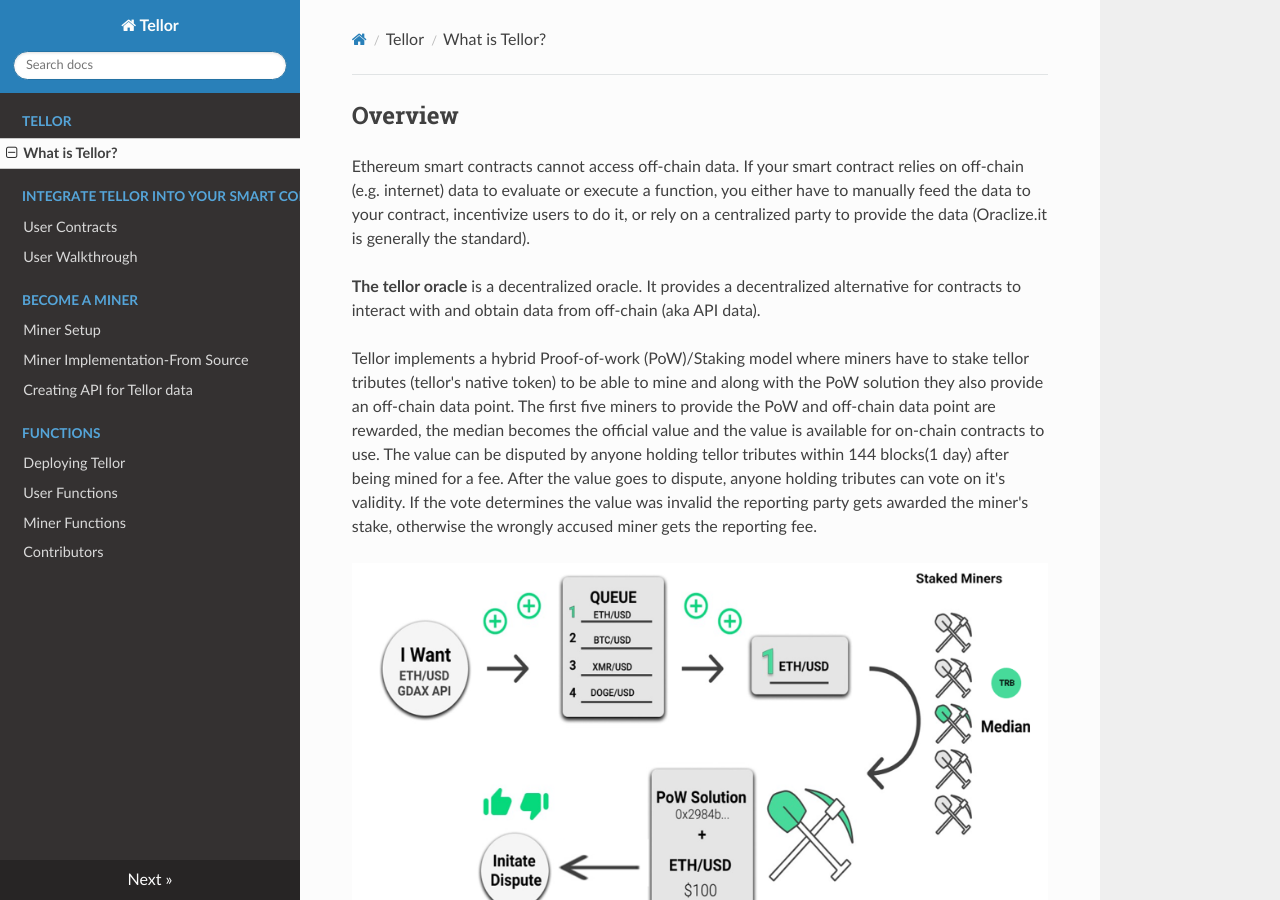
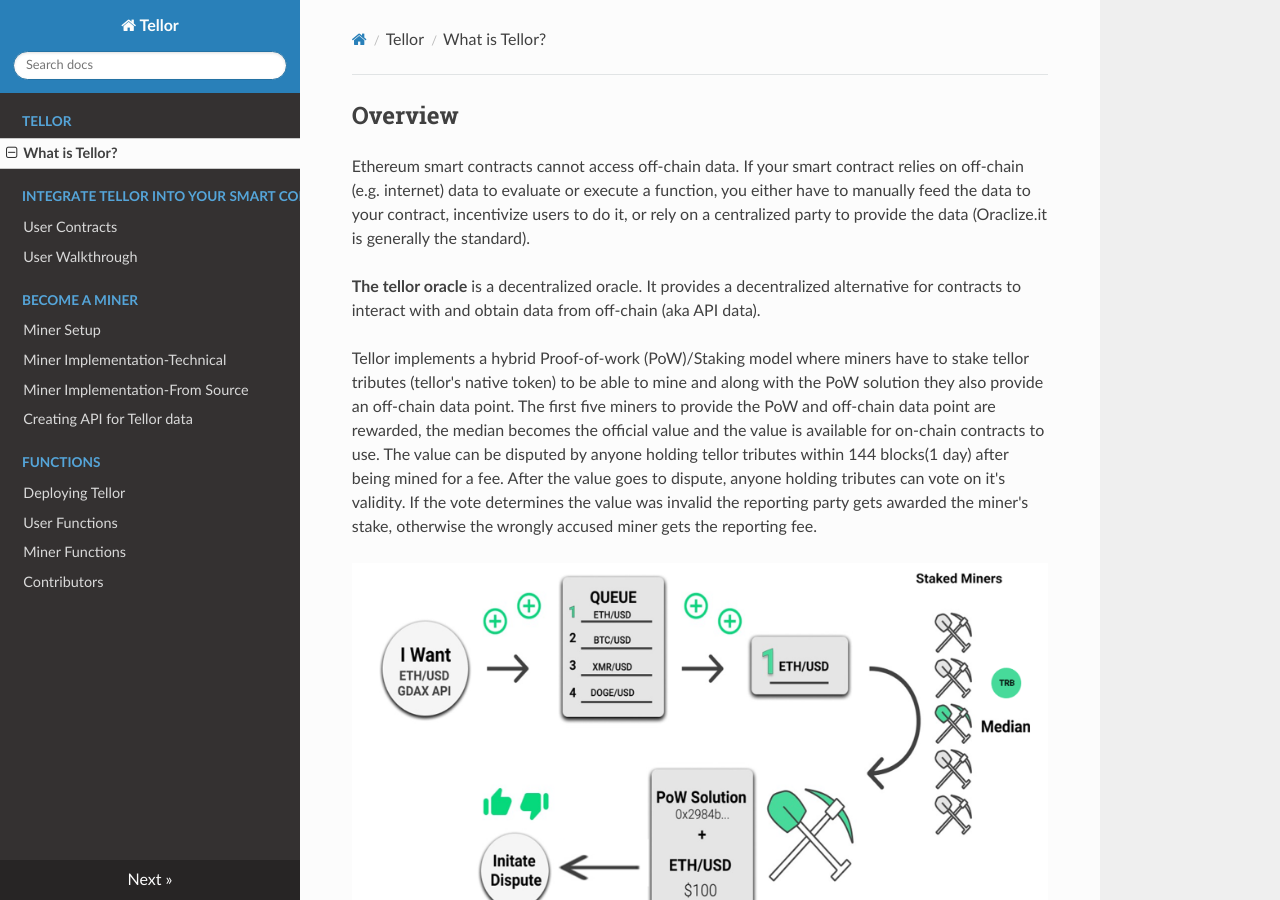
Before and after one commit to tellor-io/TellorDocumentation, an MkDocs documentation site: the page built from docs/index.md, in a window 1280 px wide and 900 px high. Built offline with MkDocs 1.6.1, drawn with Linux system fonts in a browser that asks for light colours; nearby versions of some CDN libraries; a script that is not in the unit is left out.

Commit message:
Revert "menu update"
This reverts commit bbbc06651c56ae03c76b0987b9e83df430647431.

resolved

```diff
--- a/mkdocs.yml
+++ b/mkdocs.yml
@@ -16,6 +16,8 @@ nav:
 - Become a Miner:
       - 'Miner Setup': 'MinerSetup.md'
       #- 'Miner Implementation-Technical':  'MinerSetupTechnical.md'
+      - 'Miner Implementation-Technical':  'MinerSetupTechnical.md'
+
       - 'Miner Implementation-From Source':  'MinerSetupFromSource.md'
 #- Data Sources Supported: 'DataSources.md'
 - Creating API for Tellor data: "TellorApi.md"
```
